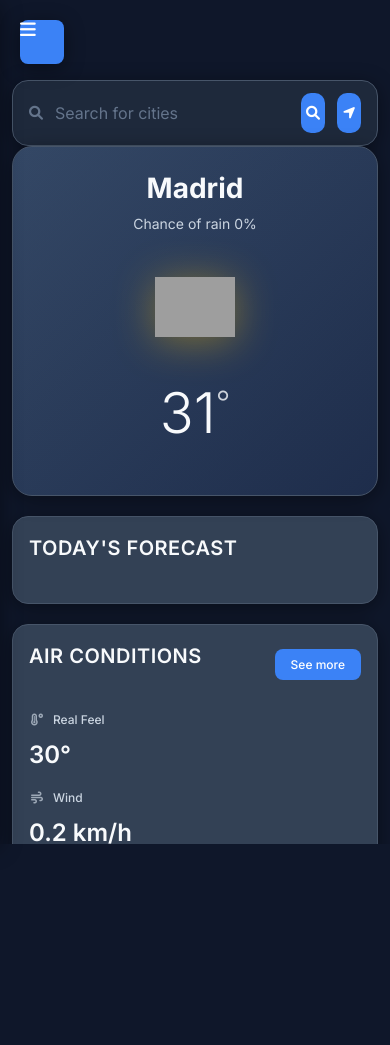
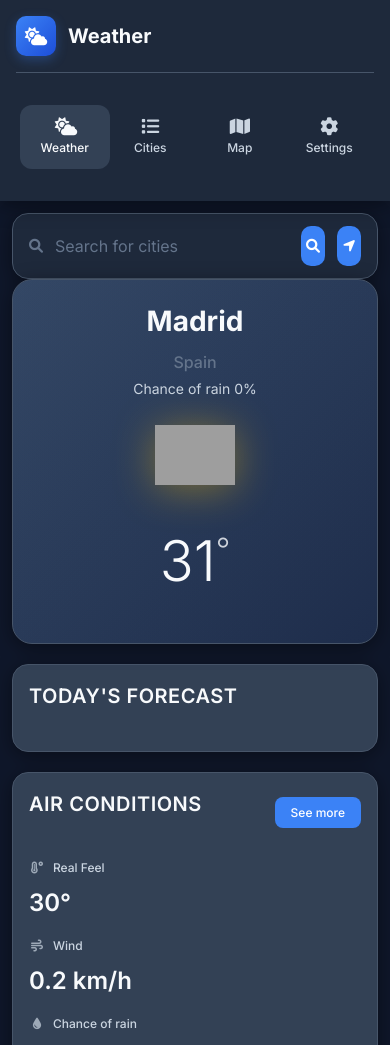
Before and after one commit to Ethan7628/WeatherApp, a plain HTML site: page index.html in a window 390 px wide. Before the commit the page ends 844 px from the top, so only its background shows below. Drawn offline with Linux system fonts and the light colour scheme; no server answers; grey boxes are pictures that could not be loaded.

Commit message:
Remove Hamburger Menu and Add Country Information

```diff
--- a/index.html
+++ b/index.html
@@ -11,14 +11,6 @@
     <link href="https://fonts.googleapis.com/css2?family=Inter:wght@300;400;500;600;700&display=swap" rel="stylesheet">
 </head>
 <body>
-    <!-- Mobile Menu Toggle -->
-    <button class="mobile-menu-toggle" id="mobile-menu-toggle">
-        <i class="fas fa-bars"></i>
-    </button>
-
-    <!-- Sidebar Overlay for Mobile -->
-    <div class="sidebar-overlay" id="sidebar-overlay"></div>
-
     <div class="app-container">
         <!-- Sidebar -->
         <div class="sidebar" id="sidebar">
@@ -59,7 +51,8 @@
                             <div class="current-weather-header">
                                 <div class="location-info">
                                     <h1 id="city-name">Madrid</h1>
-                                    <p id="weather-desc">Chance of rain 0%</p>
+                                    <div class="country" id="country-name">Spain</div>
+                                    <div class="weather-desc" id="weather-desc">Chance of rain 0%</div>
                                 </div>
                                 <div class="weather-icon-large">
                                     <img id="weather-icon" src="https://openweathermap.org/img/wn/01d@2x.png" alt="Weather icon">
--- a/script.js
+++ b/script.js
@@ -4,6 +4,7 @@ document.addEventListener('DOMContentLoaded', function() {
     const searchBtn = document.getElementById('search-btn');
     const locationBtn = document.getElementById('location-btn');
     const cityName = document.getElementById('city-name');
+    const countryName = document.getElementById('country-name');
     const currentTemp = document.getElementById('current-temp');
     const weatherIcon = document.getElementById('weather-icon');
     const weatherDesc = document.getElementById('weather-desc');
@@ -15,9 +16,6 @@ document.addEventListener('DOMContentLoaded', function() {
     const hourlyForecast = document.getElementById('hourly-forecast');
 
     // Navigation Elements
-    const mobileMenuToggle = document.getElementById('mobile-menu-toggle');
-    const sidebar = document.getElementById('sidebar');
-    const sidebarOverlay = document.getElementById('sidebar-overlay');
     const navLinks = document.querySelectorAll('.nav-link');
     const contentSections = document.querySelectorAll('.content-section');
     const cityCards = document.querySelectorAll('.city-card');
@@ -56,17 +54,12 @@ document.addEventListener('DOMContentLoaded', function() {
             }
         });
 
-        // Mobile menu
-        mobileMenuToggle.addEventListener('click', toggleMobileMenu);
-        sidebarOverlay.addEventListener('click', closeMobileMenu);
-
         // Navigation
         navLinks.forEach(link => {
             link.addEventListener('click', function(e) {
                 e.preventDefault();
                 const section = this.getAttribute('data-section');
                 switchSection(section);
-                closeMobileMenu();
             });
         });
 
@@ -76,7 +69,6 @@ document.addEventListener('DOMContentLoaded', function() {
                 const city = this.getAttribute('data-city');
                 fetchWeather(city);
                 switchSection('weather');
-                closeMobileMenu();
             });
         });
 
@@ -90,29 +82,6 @@ document.addEventListener('DOMContentLoaded', function() {
 
         // Handle window resize
         window.addEventListener('resize', handleResize);
-    }
-
-    // Mobile Menu Functions
-    function toggleMobileMenu() {
-        sidebar.classList.toggle('active');
-        sidebarOverlay.classList.toggle('active');
-        mobileMenuToggle.classList.toggle('active');
-
-        const icon = mobileMenuToggle.querySelector('i');
-        if (sidebar.classList.contains('active')) {
-            icon.className = 'fas fa-times';
-        } else {
-            icon.className = 'fas fa-bars';
-        }
-    }
-
-    function closeMobileMenu() {
-        sidebar.classList.remove('active');
-        sidebarOverlay.classList.remove('active');
-        mobileMenuToggle.classList.remove('active');
-
-        const icon = mobileMenuToggle.querySelector('i');
-        icon.className = 'fas fa-bars';
     }
 
     // Navigation Functions
@@ -220,6 +189,7 @@ document.addEventListener('DOMContentLoaded', function() {
 
     function displayCurrentWeather(data) {
         cityName.textContent = `${data.name}`;
+        countryName.textContent = data.sys.country;
 
         // Convert temperature based on settings
         const temp = settings.tempUnit === 'fahrenheit' ?
--- a/styles.css
+++ b/styles.css
@@ -38,34 +38,6 @@ body {
     position: relative;
 }
 
-/* Mobile Menu Toggle */
-.mobile-menu-toggle {
-    display: none;
-    position: fixed;
-    top: 20px;
-    left: 20px;
-    z-index: 1001;
-    background: var(--accent-color);
-    border: none;
-    border-radius: 8px;
-    width: 44px;
-    height: 44px;
-    color: white;
-    font-size: 18px;
-    cursor: pointer;
-    transition: all 0.3s ease;
-    box-shadow: var(--shadow);
-}
-
-.mobile-menu-toggle:hover {
-    background: var(--accent-hover);
-    transform: scale(1.05);
-}
-
-.mobile-menu-toggle.active {
-    background: var(--error-color);
-}
-
 /* Sidebar */
 .sidebar {
     width: 280px;
@@ -77,6 +49,7 @@ body {
     transition: transform 0.3s ease;
     position: relative;
     z-index: 1000;
+    min-height: 100vh;
 }
 
 .sidebar-header {
@@ -247,11 +220,18 @@ body {
 .location-info h1 {
     font-size: 32px;
     font-weight: 700;
-    margin-bottom: 4px;
+    margin-bottom: 8px;
     color: var(--text-primary);
 }
 
-.location-info p {
+.location-info .country {
+    color: var(--text-muted);
+    font-size: 16px;
+    font-weight: 500;
+    margin-bottom: 4px;
+}
+
+.location-info .weather-desc {
     color: var(--text-secondary);
     font-size: 14px;
 }
@@ -710,6 +690,39 @@ body {
 
 /* Mobile Responsive Design */
 @media (max-width: 1024px) {
+    .app-container {
+        flex-direction: column;
+    }
+
+    .sidebar {
+        width: 100%;
+        min-height: auto;
+        padding: 16px;
+    }
+
+    .sidebar-nav {
+        display: flex;
+        justify-content: space-around;
+        margin-bottom: 16px;
+    }
+
+    .sidebar-nav li {
+        margin-bottom: 0;
+        flex: 1;
+    }
+
+    .sidebar-nav a {
+        padding: 12px 8px;
+        text-align: center;
+        flex-direction: column;
+        gap: 4px;
+        font-size: 12px;
+    }
+
+    .sidebar-nav i {
+        font-size: 18px;
+    }
+
     .weather-content {
         grid-template-columns: 1fr;
         gap: 16px;
@@ -726,44 +739,8 @@ body {
 }
 
 @media (max-width: 768px) {
-    .mobile-menu-toggle {
-        display: flex;
-    }
-
-    .sidebar {
-        position: fixed;
-        top: 0;
-        left: 0;
-        height: 100vh;
-        transform: translateX(-100%);
-        z-index: 1000;
-        width: 280px;
-    }
-
-    .sidebar.active {
-        transform: translateX(0);
-    }
-
-    .sidebar-overlay {
-        position: fixed;
-        top: 0;
-        left: 0;
-        right: 0;
-        bottom: 0;
-        background: rgba(0, 0, 0, 0.5);
-        z-index: 999;
-        opacity: 0;
-        visibility: hidden;
-        transition: all 0.3s ease;
-    }
-
-    .sidebar-overlay.active {
-        opacity: 1;
-        visibility: visible;
-    }
-
     .main-content {
-        padding: 80px 16px 16px;
+        padding: 16px;
         width: 100%;
     }
 
@@ -827,7 +804,7 @@ body {
 
 @media (max-width: 480px) {
     .main-content {
-        padding: 80px 12px 12px;
+        padding: 12px;
     }
 
     .current-weather-card {
```
